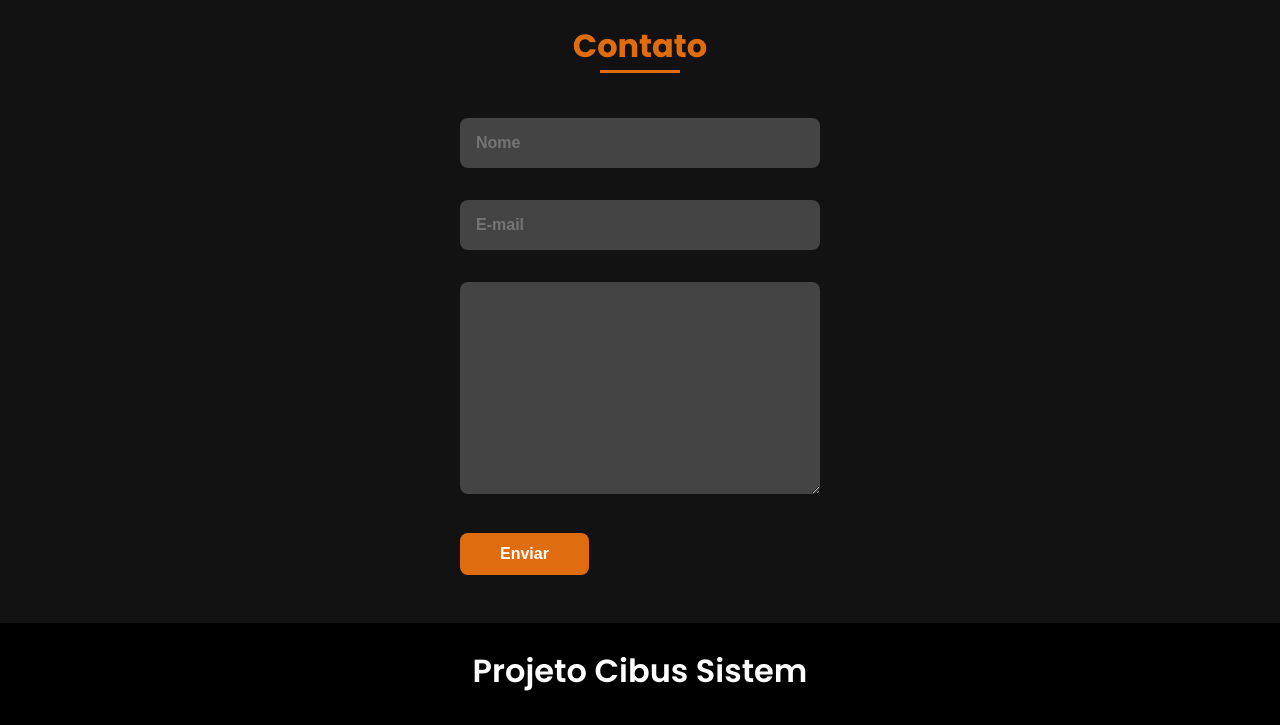
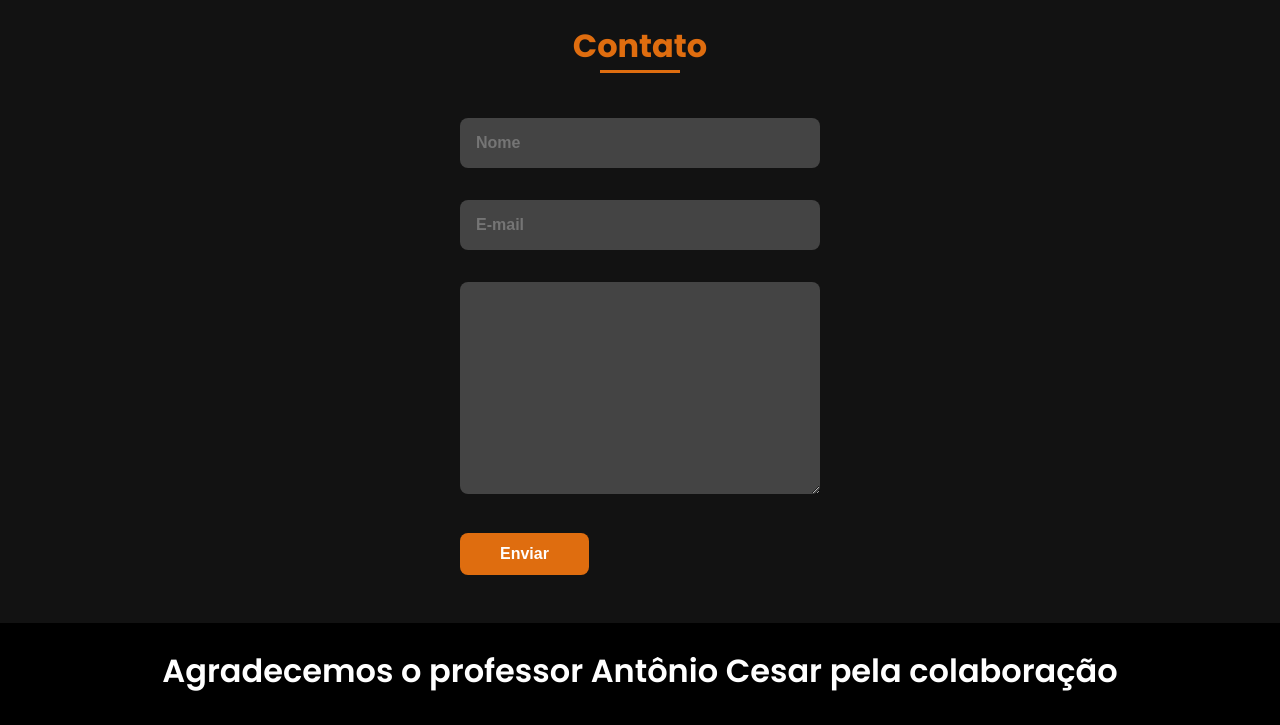
Before and after one commit to WeeaboEXP/CIBUS, a plain HTML site: page index.html in a window 1280 px wide. Shown: the part 2810-3535 px from the top of the page. Drawn offline with nearby package versions, Linux system fonts and the light colour scheme.

Commit message:
Update index.html

```diff
--- a/index.html
+++ b/index.html
@@ -188,7 +188,7 @@
                 <div class="wave" id="wave3"></div>
                 <div class="wave" id="wave4"></div>
             </div>
-            <p class="footer__title">Projeto Cibus Sistem</p>
+            <p class="footer__title">Agradecemos o professor Antônio Cesar pela colaboração</p>
             <div class="footer__social">
                 <a href="" class="footer__icon"><i class='bx bxl-facebook' ></i></a>
                 <a href="" class="footer__icon"><i class='bx bxl-instagram' ></i></a>
```
